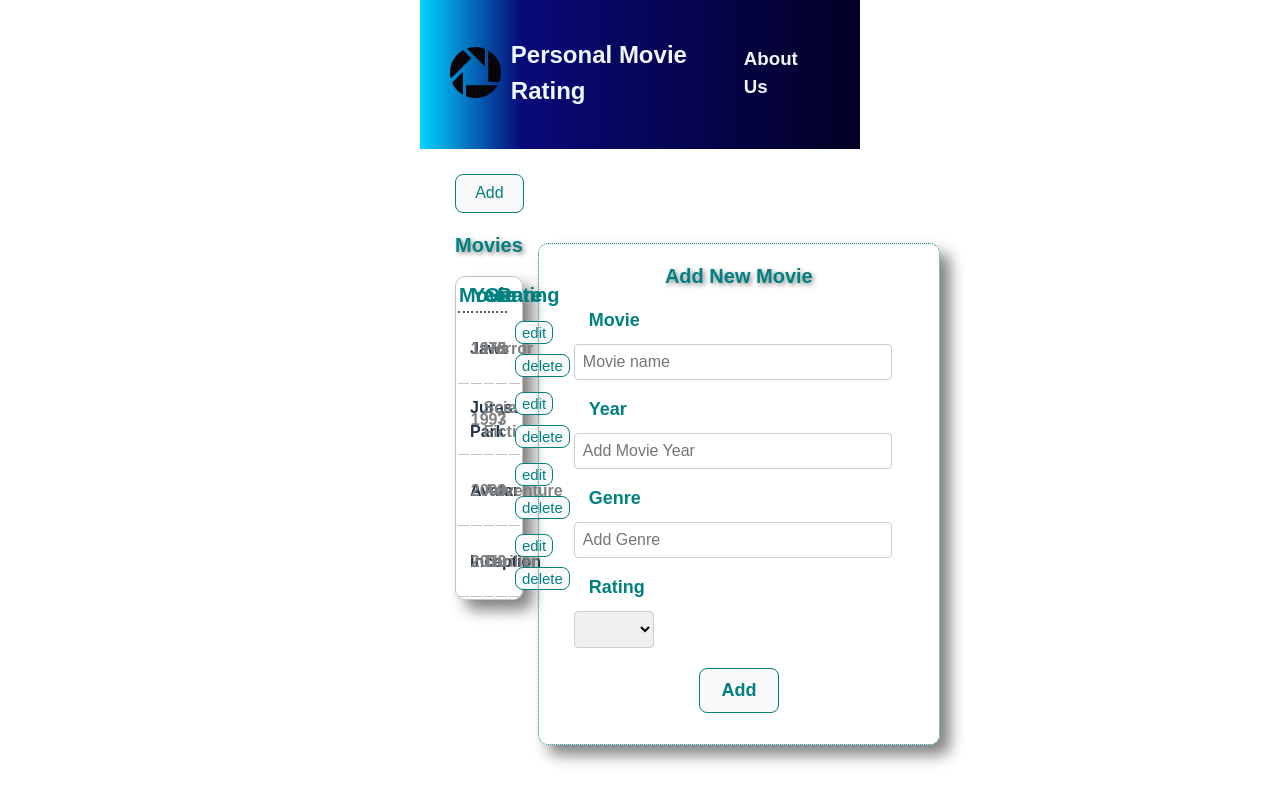
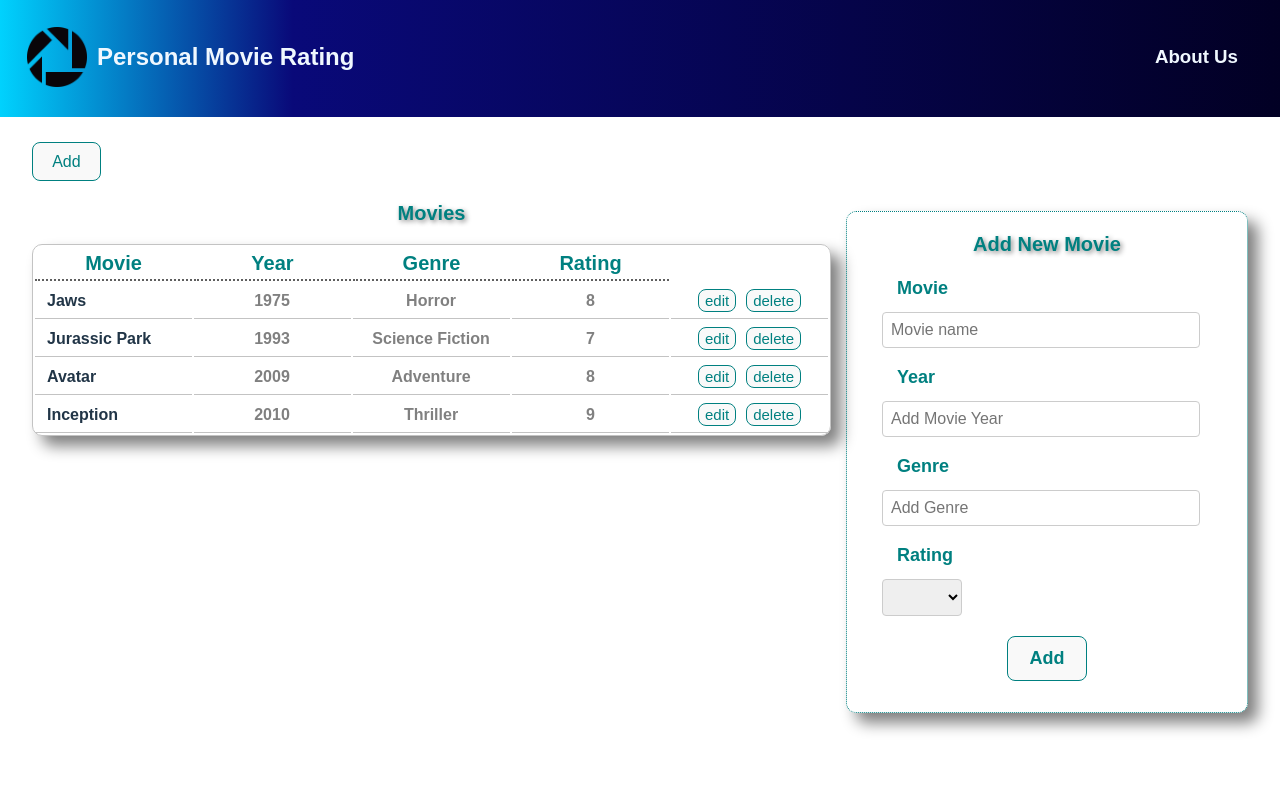
Before and after one commit to mercuryeater/proyecto-parejas, a React (Vite) app in the folder proyecto-parejas/: page / in a window 1280 px wide. Built offline with nearby package versions, Linux system fonts and the light colour scheme.

Commit message:
css responsive act

```diff
--- a/proyecto-parejas/src/App.css
+++ b/proyecto-parejas/src/App.css
@@ -4,10 +4,34 @@
   padding: 2rem;
 }
 
+/* .everything {
+  display: inline-block;
+  align-items: center;
+  width: 100%;
+} */
+
 .movieContainer {
   display: grid;
-  grid-template-columns: 2fr 1fr;
-  gap: 15px;
+  grid-template-columns: 1fr;
+}
+
+@media (min-width: 376px) {
+  #root {
+    width: 100%;
+  }
+}
+
+@media (min-width: 860px) {
+  .movieContainer {
+    display: grid;
+    grid-template-columns: 2fr 1fr;
+    gap: 15px;
+  }
+  .movieContainer {
+    display: grid;
+    grid-template-columns: 2fr 1fr;
+    gap: 15px;
+}
 }
 
 button {
```
